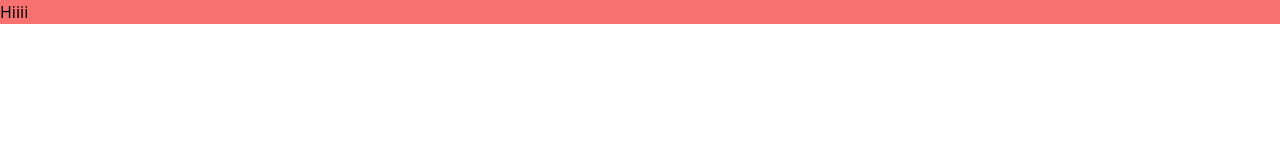
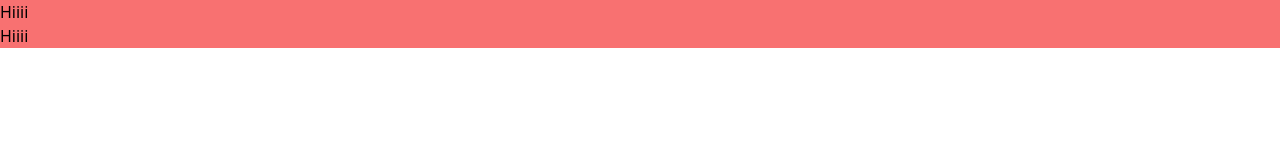
Before and after one commit to muthukumarimoorthi/vitetest-file, a website built with Vite: page index.html in a window 1280 px wide. Built offline with nearby package versions, Linux system fonts and the light colour scheme.

Commit message:
test file added

```diff
--- a/index.html
+++ b/index.html
@@ -8,5 +8,6 @@
   </head>
   <body>
     <h1 class="bg-red-400">Hiiii</h1>
+    <h2 class="bg-red-400">Hiiii</h1>
   </body>
 </html>
```
Also changed, not shown: dist/index.html.
